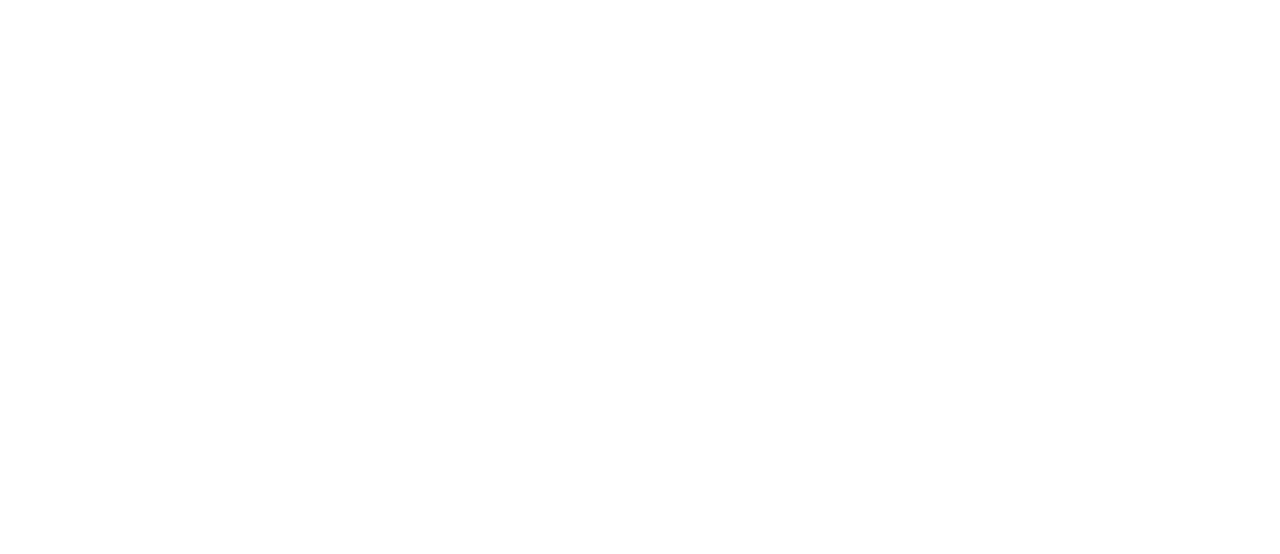
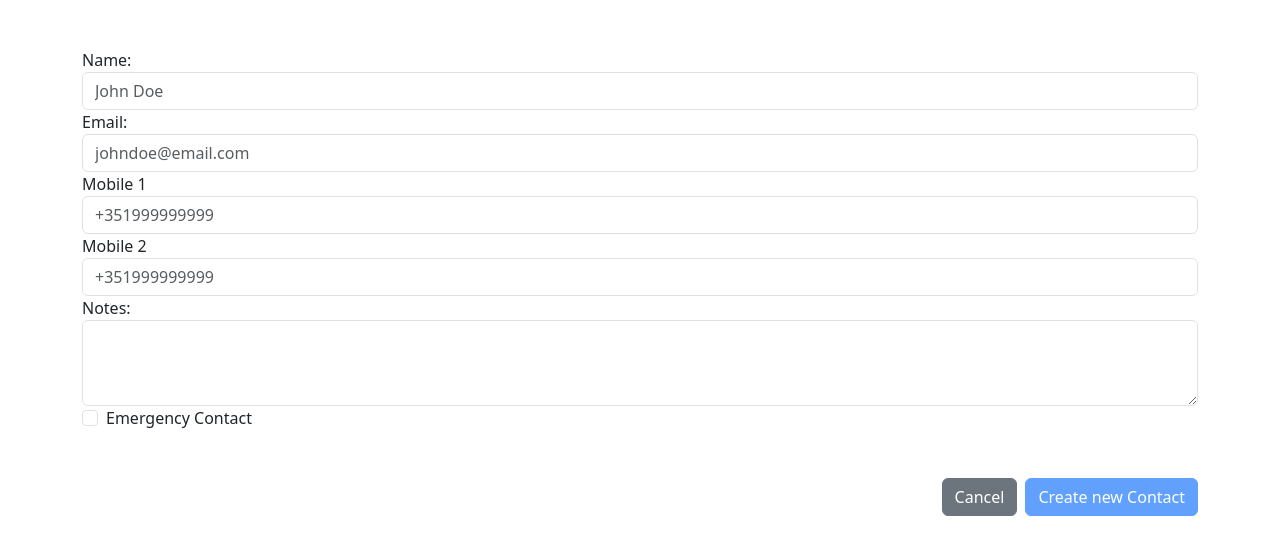
Before and after one commit to kelvosk/contacts-management, an Angular app: page /create in a window 1280 px wide. Before the commit this address led to /. Shown: the top 554 px of the page. Built offline with nearby package versions, Linux system fonts and the light colour scheme.

Commit message:
adding the create screen with validations

```diff
--- a/db.json
+++ b/db.json
@@ -3,6 +3,7 @@
     {
       "id": "1",
       "name": "John Doe",
+      "email": "johndoe@email.com",
       "mobile": "99999999999",
       "secondMobile": "8888888888",
       "notes": "Cowork",
@@ -12,6 +13,7 @@
     {
       "id": "2",
       "name": "John Bell",
+      "email": "johnbell@email.com",
       "mobile": "97777777779",
       "secondMobile": "6666666666",
       "notes": "Cowork",
@@ -21,11 +23,22 @@
     {
       "id": "3",
       "name": "John John",
+      "email": "johnjohn@email.com",
       "mobile": "555555555555",
       "secondMobile": "8844444444488888888",
       "notes": "Cowork",
       "isBlocked": false,
       "isEmergencyContact": true
+    },
+    {
+      "id": "5cfea6d7-458e-4f2b-81e6-e0a44749e69e",
+      "name": "Kelvin G",
+      "email": "kelving@gmail.com",
+      "mobile": "999999999",
+      "secondMobile": "",
+      "notes": "adsdasdadad",
+      "isBlocked": false,
+      "isEmergencyContact": true
     }
   ]
 }
--- a/package.json
+++ b/package.json
@@ -34,7 +34,8 @@
     "bootstrap-icons": "^1.13.1",
     "json-server": "^1.0.0-beta.5",
     "rxjs": "~7.8.0",
-    "tslib": "^2.3.0"
+    "tslib": "^2.3.0",
+    "uuid": "^13.0.0"
   },
   "devDependencies": {
     "@angular/build": "^21.1.3",
--- a/src/app/app.routes.ts
+++ b/src/app/app.routes.ts
@@ -7,4 +7,9 @@
     title: 'Contact List',
     loadComponent: () => import('./contacts/contacts').then((c) => c.Contacts),
   },
+  {
+    path: 'create',
+    title: 'Create new Contact',
+    loadComponent: () => import('./create-contact/create-contact').then((c) => c.CreateContact),
+  },
 ];
--- a/src/app/contacts/contacts.html
+++ b/src/app/contacts/contacts.html
@@ -1,8 +1,12 @@
-<div class="container">
-  <table class="table table-striped table-dark">
+<div class="container mt-3">
+  <div class="d-grid d-md-flex justify-content-md-end">
+    <button type="button" class="btn btn-primary" [routerLink]="['/create']">Create new</button>
+  </div>
+  <table class="table table-striped table-dark mt-3">
     <thead>
       <tr>
         <th scope="col">Name</th>
+        <th scope="col">Email</th>
         <th scope="col">Mobile 1</th>
         <th scope="col">Mobile 2</th>
         <th scope="col">Notes</th>
@@ -13,10 +17,18 @@
       @if (contacts$ | async; as contacts) {
         @for (contact of contacts; track contact.id) {
           <tr>
-            <td scope="row">{{ contact.name }}</td>
+            <td scope="row">
+              {{ contact.name }}
+              @if (contact.isEmergencyContact) {
+                <span>
+                  <i class="bi bi-patch-plus"></i>
+                </span>
+              }
+            </td>
+            <td>{{ contact.email }}</td>
             <td>{{ contact.mobile }}</td>
-            <td>{{ contact.secondMobile }}</td>
-            <td>{{ contact.notes }}</td>
+            <td>{{ validateFieldContentOrReturnDash(contact.secondMobile) }}</td>
+            <td>{{ validateFieldContentOrReturnDash(contact.notes) }}</td>
             <td>
               @if (!contact.isBlocked) {
                 <button class="btn btn-link p-0 text-danger" id="blockUser">
--- a/src/app/contacts/contacts.ts
+++ b/src/app/contacts/contacts.ts
@@ -1,14 +1,23 @@
 import { Component, inject } from '@angular/core';
 import { ContactService } from '../core/services/contact-service';
 import { AsyncPipe } from '@angular/common';
+import { Router, RouterLink } from '@angular/router';
 
 @Component({
   selector: 'app-contacts',
-  imports: [AsyncPipe],
+  imports: [AsyncPipe, RouterLink],
   templateUrl: './contacts.html',
   styleUrl: './contacts.scss',
 })
 export class Contacts {
   private contactsService = inject(ContactService);
+  private router = inject(Router);
   contacts$ = this.contactsService.getContacts();
+
+  validateFieldContentOrReturnDash(value?: string) {
+    if (value) {
+      return value;
+    }
+    return '-';
+  }
 }
--- a/src/app/core/models/contact.ts
+++ b/src/app/core/models/contact.ts
@@ -1,6 +1,7 @@
 export interface Contact {
-  id: string;
+  id?: string;
   name: string;
+  email: string;
   mobile: string;
   secondMobile?: string;
   notes: string;
--- /dev/null
+++ b/src/app/create-contact/create-contact.html
@@ -0,0 +1,70 @@
+<form [formGroup]="contactForm" (ngSubmit)="onSubmit()">
+  <div class="container mt-5">
+    <div class="form-group">
+      <label for="name">Name: </label>
+      <input
+        type="text"
+        formControlName="name"
+        class="form-control"
+        id="name"
+        placeholder="John Doe"
+        required
+      />
+    </div>
+    <div class="form-group">
+      <label for="email">Email: </label>
+      <input
+        type="email"
+        formControlName="email"
+        class="form-control"
+        id="email"
+        placeholder="johndoe@email.com"
+        required
+      />
+    </div>
+    <div class="form-group">
+      <label for="mobile">Mobile 1</label>
+      <input
+        type="text"
+        maxlength="9"
+        formControlName="mobile"
+        class="form-control"
+        id="mobile"
+        placeholder="+351999999999"
+        required
+      />
+    </div>
+    <div class="form-group">
+      <label for="secondMobile">Mobile 2</label>
+      <input
+        type="text"
+        maxlength="9"
+        formControlName="secondMobile"
+        class="form-control"
+        id="secondMobile"
+        placeholder="+351999999999"
+      />
+    </div>
+    <div class="form-group">
+      <label for="notes">Notes:</label>
+      <textarea id="notes" formControlName="notes" class="form-control" rows="3"></textarea>
+    </div>
+    <div class="form-group">
+      <div class="form-check">
+        <input
+          class="form-check-input"
+          formControlName="isEmergencyContact"
+          type="checkbox"
+          id="emergencyContact"
+        />
+        <label class="form-check-label" for="emergencyContact">Emergency Contact</label>
+      </div>
+    </div>
+    <div class="d-grid d-md-flex justify-content-md-end mt-5">
+      <button type="button" class="btn btn-secondary" [routerLink]="['/list']">Cancel</button>
+      <button type="submit" class="btn btn-primary ms-2" [disabled]="!contactForm.valid">
+        Create new Contact
+      </button>
+    </div>
+  </div>
+</form>
--- /dev/null
+++ b/src/app/create-contact/create-contact.ts
@@ -0,0 +1,52 @@
+import { Component, inject } from '@angular/core';
+import { ContactService } from '../core/services/contact-service';
+import { FormControl, FormGroup, ReactiveFormsModule, Validators } from '@angular/forms';
+import { Router, RouterModule } from '@angular/router';
+import { Contact } from '../core/models/contact';
+import { v4 as uuidv4 } from 'uuid';
+
+@Component({
+  selector: 'app-create-contact',
+  imports: [ReactiveFormsModule, RouterModule],
+  templateUrl: './create-contact.html',
+  styleUrl: './create-contact.scss',
+})
+export class CreateContact {
+  private contactService = inject(ContactService);
+  private router = inject(Router);
+  contactForm = new FormGroup({
+    name: new FormControl<string>('', { nonNullable: true, validators: Validators.required }),
+    email: new FormControl<string>('', {
+      nonNullable: true,
+      validators: [Validators.email, Validators.required],
+    }),
+    mobile: new FormControl<string>('', {
+      nonNullable: true,
+      validators: [Validators.maxLength(9), Validators.required],
+    }),
+    secondMobile: new FormControl<string>('', { validators: Validators.maxLength(9) }),
+    notes: new FormControl<string>(''),
+    isEmergencyContact: new FormControl<boolean>(false, { nonNullable: true }),
+  });
+
+  onSubmit() {
+    const formValues = this.contactForm.getRawValue();
+    const contact: Contact = {
+      id: uuidv4(),
+      name: formValues.name,
+      email: formValues.email,
+      mobile: formValues.mobile,
+      secondMobile: formValues.secondMobile ? formValues.secondMobile : '',
+      notes: formValues.notes ? formValues.notes : '',
+      isBlocked: false,
+      isEmergencyContact: formValues.isEmergencyContact,
+    };
+
+    this.contactService.saveContact(contact).subscribe({
+      next: () => console.log('Request Saved'),
+      error: (err) => console.error(err),
+    });
+
+    this.router.navigate(['/list']);
+  }
+}
```
Also changed, not shown: src/app/details/details.ts (+16 -2 lines), src/app/create-contact/create-contact.scss (added), 1 other file (tests, documents, lock files or other folders).
